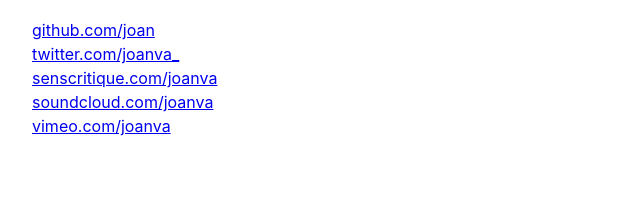
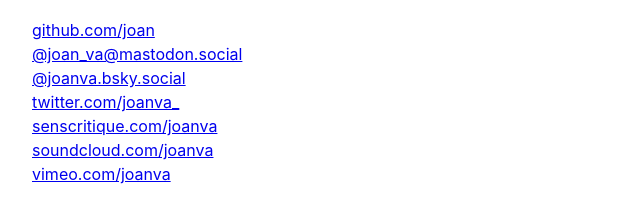
Before and after one commit to Joan/joan.github.io, a plain HTML site: page index.html in a window 1280 px wide. Shown: the part 83-306 px from the top of the page, without its empty margins (0-640 px from the left). Drawn offline with Linux system fonts and the light colour scheme.

Commit message:
Added Mastodon and Bluesky

```diff
--- a/index.html
+++ b/index.html
@@ -47,7 +47,9 @@
 	<h1>Hello there</h1>
 	<ul>
 		<li><a href="https://www.github.com/joan">github.com/joan</a></li>
-		<li><a href="https://www.twitter.com/joanva_">twitter.com/joanva_</a></li>
+		<li><a href="https://mastodon.social/@joan_va">@joan_va@mastodon.social</a></li>
+		<li><a href="https://bsky.app/profile/joanva.bsky.social">@joanva.bsky.social</a></li>
+		<li><a href="https://twitter.com/joanva_">twitter.com/joanva_</a></li>
 		<li><a href="https://www.senscritique.com/joanva">senscritique.com/joanva</a></li>
 		<li><a href="https://www.soundcloud.com/joanva">soundcloud.com/joanva</a></li>
 		<li><a href="https://vimeo.com/joanva">vimeo.com/joanva</a></li>
```
